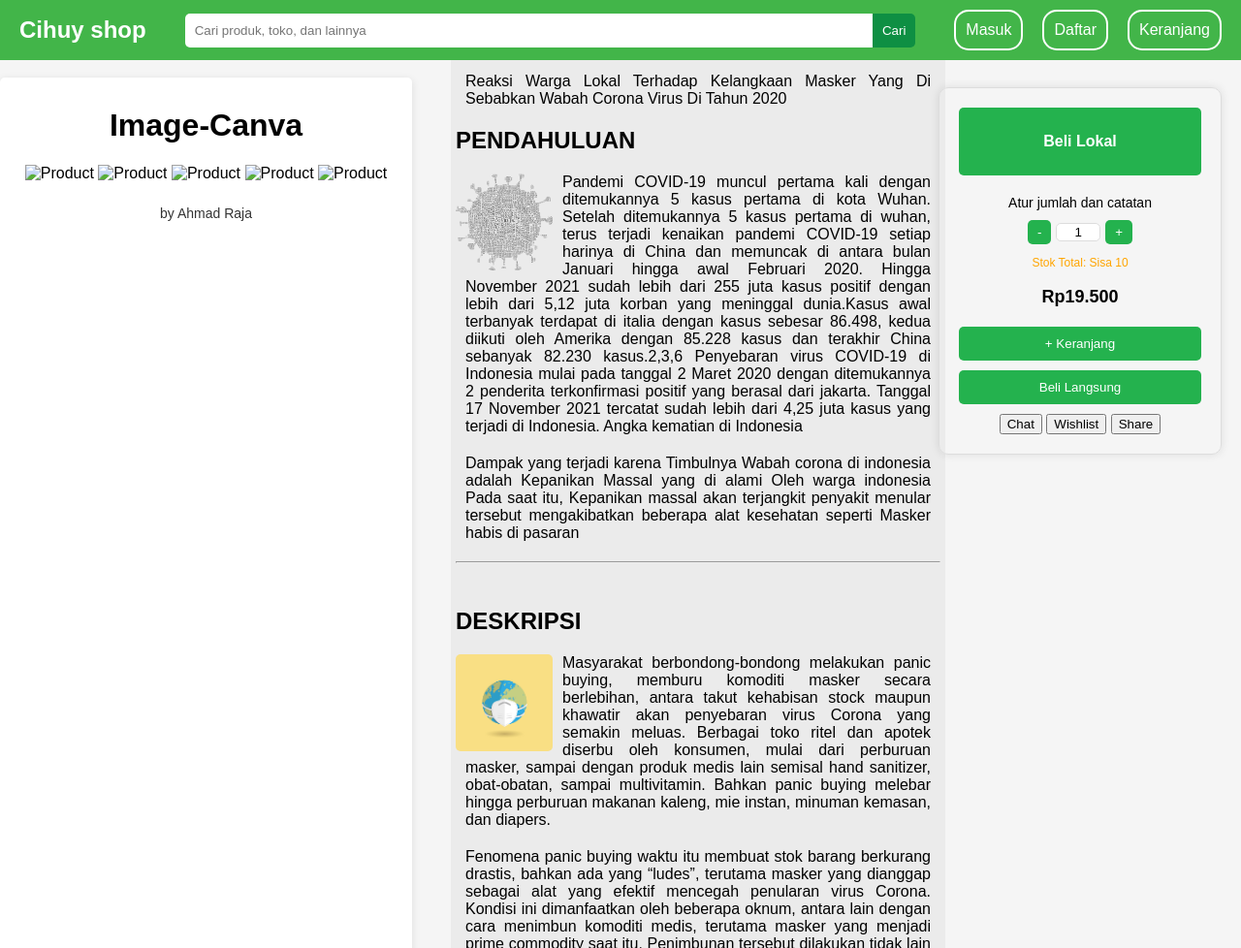
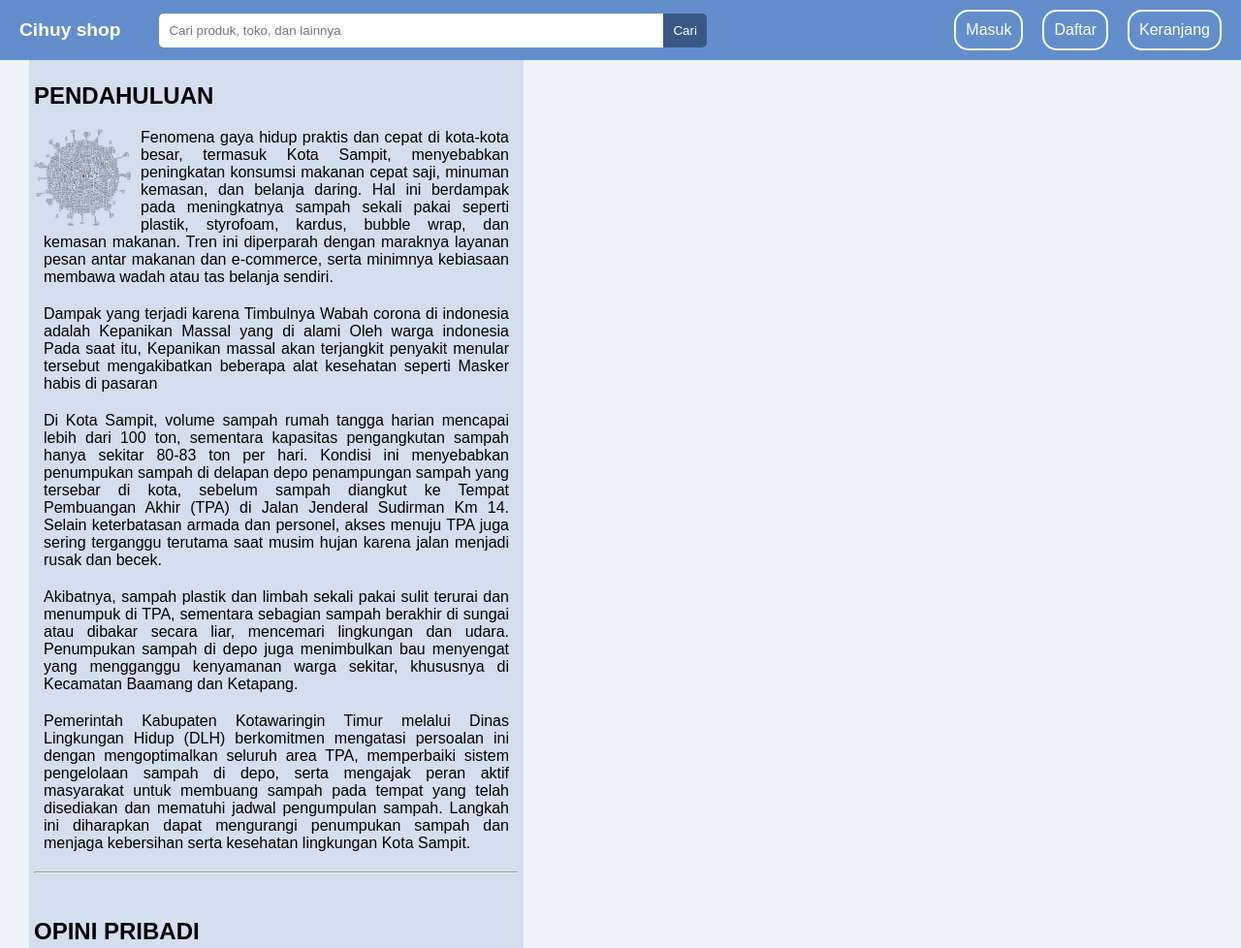
Before and after one commit to kabureneo/Tugas-bio, a plain HTML site: page product/index.html in a window 1280 px wide. Shown: the top 978 px of the page at 97% size. Drawn offline with Linux system fonts and the light colour scheme.

Commit message:
mebubah isi paragraf

```diff
--- a/product/index.html
+++ b/product/index.html
@@ -23,53 +23,27 @@
             </div>
         </div>
         <div class="menu">
-
         </div>
     </header>
     <div class="container">
-        <div class="card">
-            <h1>Image-Canva</h1>
-            <img src="../img/Ekonomi/5.jpg" alt="Product" class="img" >
-            <img src="../img/Ekonomi/6.jpg" alt="Product" class="img" >
-            <img src="../img/Ekonomi/7.jpg" alt="Product" class="img" >
-            <img src="../img/Ekonomi/8.jpg" alt="Product" class="img" >
-            <img src="../img/Ekonomi/9.jpg" alt="Product" class="img" >
-            <div class="info">
-                <p class="title">by Ahmad Raja</p>
-            </div>
-        </div>
         <div class="artikel">
             <div class="text">
-                <p>Reaksi Warga Lokal Terhadap Kelangkaan Masker Yang Di Sebabkan Wabah Corona Virus Di Tahun 2020</p>
-                <h2>PENDAHULUAN</h2>
+                <h2 style="align-self: center;">PENDAHULUAN</h2>
                 <img src="../img/coronavirus.png" alt="" class="satu">
-                <p>Pandemi COVID-19 muncul pertama kali dengan ditemukannya 5 kasus pertama di kota Wuhan. Setelah ditemukannya 5 kasus pertama di wuhan, terus terjadi kenaikan pandemi COVID-19 setiap harinya di China dan memuncak di antara bulan Januari hingga awal Februari 2020. Hingga November 2021 sudah lebih dari 255 juta kasus positif dengan lebih dari 5,12 juta korban yang meninggal dunia.Kasus awal terbanyak terdapat di italia dengan kasus sebesar 86.498, kedua diikuti oleh Amerika dengan 85.228 kasus dan terakhir China sebanyak 82.230 kasus.2,3,6 Penyebaran virus COVID-19 di Indonesia mulai pada tanggal 2 Maret 2020 dengan ditemukannya 2 penderita terkonfirmasi positif yang berasal dari jakarta. Tanggal 17 November 2021 tercatat sudah lebih dari 4,25 juta kasus yang terjadi di Indonesia. Angka kematian di Indonesia</p>
+                <p>Fenomena gaya hidup praktis dan cepat di kota-kota besar, termasuk Kota Sampit, menyebabkan peningkatan konsumsi makanan cepat saji, minuman kemasan, dan belanja daring. Hal ini berdampak pada meningkatnya sampah sekali pakai seperti plastik, styrofoam, kardus, bubble wrap, dan kemasan makanan. Tren ini diperparah dengan maraknya layanan pesan antar makanan dan e-commerce, serta minimnya kebiasaan membawa wadah atau tas belanja sendiri.</p>
                 <p>Dampak yang terjadi karena Timbulnya Wabah corona di indonesia adalah Kepanikan Massal yang di alami Oleh warga indonesia Pada saat itu, Kepanikan massal akan terjangkit penyakit menular tersebut mengakibatkan beberapa alat kesehatan seperti Masker habis di pasaran</p>
+                <p>Di Kota Sampit, volume sampah rumah tangga harian mencapai lebih dari 100 ton, sementara kapasitas pengangkutan sampah hanya sekitar 80-83 ton per hari. Kondisi ini menyebabkan penumpukan sampah di delapan depo penampungan sampah yang tersebar di kota, sebelum sampah diangkut ke Tempat Pembuangan Akhir (TPA) di Jalan Jenderal Sudirman Km 14. Selain keterbatasan armada dan personel, akses menuju TPA juga sering terganggu terutama saat musim hujan karena jalan menjadi rusak dan becek. </p>
+                <p>Akibatnya, sampah plastik dan limbah sekali pakai sulit terurai dan menumpuk di TPA, sementara sebagian sampah berakhir di sungai atau dibakar secara liar, mencemari lingkungan dan udara. Penumpukan sampah di depo juga menimbulkan bau menyengat yang mengganggu kenyamanan warga sekitar, khususnya di Kecamatan Baamang dan Ketapang.</p>
+                <p>Pemerintah Kabupaten Kotawaringin Timur melalui Dinas Lingkungan Hidup (DLH) berkomitmen mengatasi persoalan ini dengan mengoptimalkan seluruh area TPA, memperbaiki sistem pengelolaan sampah di depo, serta mengajak peran aktif masyarakat untuk membuang sampah pada tempat yang telah disediakan dan mematuhi jadwal pengumpulan sampah. Langkah ini diharapkan dapat mengurangi penumpukan sampah dan menjaga kebersihan serta kesehatan lingkungan Kota Sampit.</p>
                 <hr><br>
-                <h2>DESKRIPSI</h2>
+                <h2>OPINI PRIBADI</h2>
                 <img src="../img/bumi-masker.png" alt="" class="dua">
-                <p>Masyarakat berbondong-bondong melakukan panic buying, memburu komoditi masker secara berlebihan, antara takut kehabisan stock maupun khawatir akan penyebaran virus Corona yang semakin meluas. Berbagai toko ritel dan apotek diserbu oleh konsumen, mulai dari perburuan masker, sampai dengan produk medis lain semisal hand sanitizer, obat-obatan, sampai multivitamin. Bahkan panic buying melebar hingga perburuan makanan kaleng, mie instan, minuman kemasan, dan diapers.</p>
-                <p>Fenomena panic buying waktu itu membuat stok barang berkurang drastis, bahkan ada yang “ludes”, terutama masker yang dianggap sebagai alat yang efektif mencegah penularan virus Corona. Kondisi ini dimanfaatkan oleh beberapa oknum, antara lain dengan cara menimbun komoditi medis, terutama masker yang menjadi prime commodity saat itu. Penimbunan tersebut dilakukan tidak lain untuk memainkan stok dan harga, dengan tujuan mendapatkan keuntungan sebesar-besarnya. Akibatnya, terjadi kenaikan dan kelangkaan yang luar biasa pada stock masker saat itu. Salah satu kondisi di pertengahan Februari 2020, di Pasar Pramuka-Jakarta Timur, yang terkenal sebagai pasar penyedia peralatan medis, harga masker N95 saat itu menyentuh Rp1,6 juta per boks yang berisi 20 buah. Padahal, harga normalnya hanya berkisar Rp 195.000 per boks. Selain itu, harga masker berjenis biasa pun juga tidak kalah melonjak. Harga masker jenis biasa mencapai Rp170.000 hingga Rp350.000 per boksnya yang berisi 50 buah. Padahal harga normalnya hanya sekitar Rp15.000 hingga Rp25.000 per boks.</p>
+                <p>Menurut saya, budaya konsumtif dan penggunaan produk sekali pakai yang berlebihan bukan hanya soal kebiasaan, tetapi juga menjadi salah satu pemicu ledakan sampah di kota-kota besar, terutama di Kota Sampit ini. Saya sendiri pernah merasakannya saya sulit melepaskan diri dari penggunaan produk sekali pakai, hingga pada titik di mana saya kesulitan membuang barang-barang tersebut karena jumlahnya yang begitu banyak.</p>
+                <p>Dari situ saya menyadari bahwa ketergantungan terhadap produk sekali pakai bukanlah kebiasaan yang baik. Banyak orang mungkin menganggap hal ini sepele, tetapi bagi saya, kesadaran terhadap hal kecil seperti ini sangatlah penting dalam menjaga lingkungan. Jika tidak disikapi dengan bijak, perilaku ini dapat menimbulkan dampak negatif yang signifikan terhadap lingkungan maupun kesehatan.</p>
                 <hr><br>
                 <h2>KESIMPULAN</h2>
-                <p>Pandemi COVID-19, yang bermula di Wuhan, dengan cepat menyebar ke seluruh dunia, termasuk Indonesia. Ketakutan dan ketidakpastian membuat masyarakat melakukan panic buying, memborong masker dan kebutuhan pokok lainnya. Hal ini menyebabkan kelangkaan dan lonjakan harga yang signifikan, sehingga banyak orang kesulitan mendapatkan barang-barang penting. Di tengah situasi sulit ini, beberapa pihak memanfaatkan kondisi dengan menimbun barang untuk keuntungan pribadi, memperparah kesulitan yang dialami banyak orang. Kejadian ini menggarisbawahi pentingnya empati dan tanggung jawab sosial dalam menghadapi krisis bersama.</p>
+                <p>Menurut saya, langkah awal yang bisa dilakukan untuk mengatasi masalah sampah adalah dengan mulai mengurangi penggunaan produk sekali pakai dalam kehidupan sehari-hari, seperti membawa botol minum sendiri, menggunakan tas belanja kain, dan menghindari kemasan plastik berlebihan. Selain itu, membangun kesadaran lingkungan di kalangan keluarga dan teman juga penting, misalnya dengan mengajak mereka berdiskusi ringan tentang dampak sampah dan pentingnya pengelolaan limbah. Meski terlihat kecil, perubahan dari individu akan berdampak besar jika dilakukan secara bersama-sama dan konsisten.</p>
             </div>
-        </div>
-        <div class="sidebar">
-            <div class="header-side">
-                <p class="">Beli Lokal</p>
-            </div>
-            <div class="content-side">
-                <label for="quantity">Atur jumlah dan catatan</label>
-                <div class="quantity-control">
-                    <button id="decrease">-</button>
-                    <input type="text" id="quantity" value="1">
-                    <button id="increase">+</button>
-                </div>
-                <p class="stock-side">Stok Total: <span>Sisa 10</span></p>
-                <p class="price-side">Rp19.500</p>
-                <button class="add-cart">+ Keranjang</button>
-                <button class="buy-now">Beli Langsung</button>
         </div>
             <div class="footerside">
                 <button class="chat">Chat</button>
@@ -77,7 +51,7 @@
                 <button class="share">Share</button>
             </div>
         </div>
-        <div class="footer-side-kosong">h oiafhidfkj</div>
+        <div class="footer-side-kosong"></div>
     </div>
 </body>
 </html>
--- a/product/style.css
+++ b/product/style.css
@@ -2,7 +2,7 @@ body {
     font-family: Arial, sans-serif;
     margin: 0;
     padding: 0;
-    background-color: #f5f5f5;
+    background-color: #f0f3fa;
     box-sizing: border-box;
 }
 
@@ -10,7 +10,7 @@ body {
     display: flex;
     justify-content: space-between;
     align-items: center;
-    background-color: #42b549;
+    background-color: #638ecb;
     padding: 10px 0px;
     color: white;
     position: fixed;
@@ -18,7 +18,7 @@ body {
 }
 
 .logo a {
-    font-size: 24px;
+    font-size: 1.2rem;
     font-weight: bold;
     color: white;
     text-decoration: none;
@@ -33,7 +33,7 @@ body {
 
 .search-bar input {
     width: 100%;
-    max-width: 700px;
+    max-width: 500px;
     margin-left: 20px;
     padding: 10px;
     border-radius: 5px 0 0 5px;
@@ -42,7 +42,7 @@ body {
 
 .search-bar button {
     padding: 10px;
-    background-color: #0e8f43;
+    background-color: #395886;
     border: none;
     border-radius: 0 5px 5px 0;
     color: white;
@@ -76,28 +76,9 @@ body {
 
 .container {
     display: flex;
-    justify-content: space-around;
+    justify-content: center;
     flex-wrap: nowrap;
-}
-
-.card {
-    flex: 0 0 auto;
-    width: 405px;
-    margin-right: 10px;
-    background-color: #fff;
-    border-radius: 5px;
-    box-shadow: 0 2px 8px rgba(0, 0, 0, 0.1);
-    text-align: center;
-    padding: 10px;
-    margin-top: 80px;
-}
-
-.card a {
-    text-decoration: none;
-}
-
-.card img {
-    width: 100%;
+    flex-direction: column;
 }
 
 .info {
@@ -124,10 +105,13 @@ body {
 }
 
 .artikel {
-    background-color: rgb(235, 235, 235);
-    margin: 50px 30px;
+    background-color: #d5deef;
     padding: 5px;
     max-width: 500px;
+    margin: 60px 30px;
+}
+.artikel .text {
+    width: 100%;
 }
 
 .artikel .satu {
@@ -239,7 +223,7 @@ body {
 
 
 /* kondisi jika prangkat berbeda */
-@media (max-width: 500px) {
+/* @media (max-width: 00px) {
 
     .navbar .user-menu {
         display: none;
@@ -283,11 +267,19 @@ body {
     }
 
 }
-
+*/
 @media (max-width: 1200px) {
     .sidebar {
         display: none;
         visibility: hidden;
+    }
+    .navbar .user-menu {
+        display: none;
+    }
+
+    .search-bar {
+        margin: 10px 0px;
+        margin-right: 10px;
     }
 }
 
```
Lines whose indentation alone changed are shown as unchanged.
